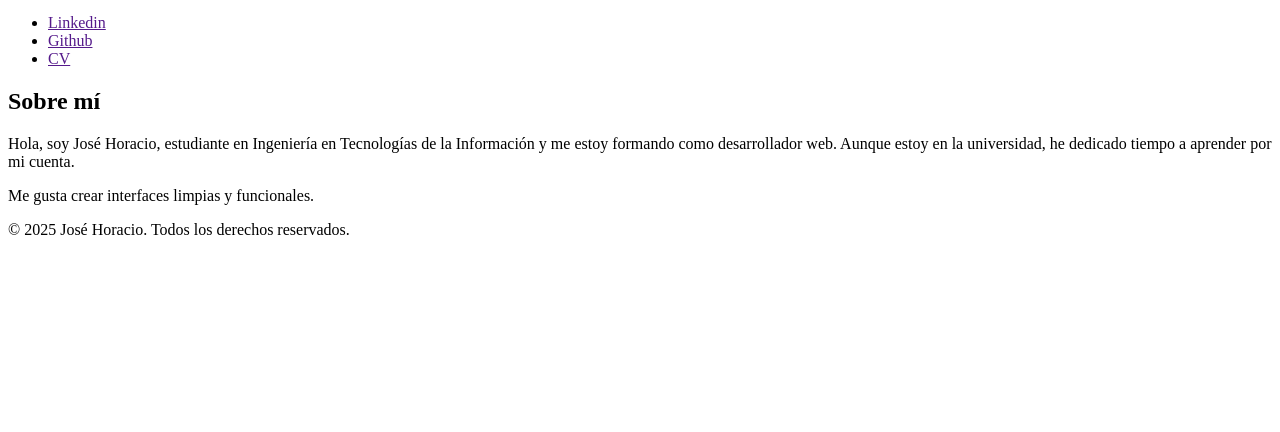
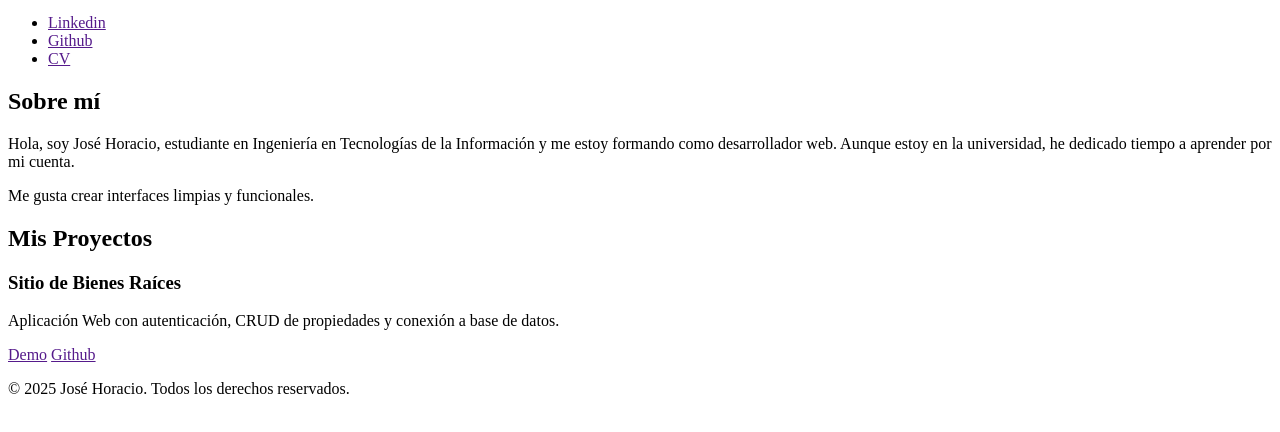
Before and after one commit to jhoracio19/portfolio-web, a plain HTML site: page index.html in a window 1280 px wide. Shown: the part 154-586 px from the top of the page. Drawn offline with Linux system fonts and the light colour scheme.

Commit message:
agregando la seccion de proyectos

```diff
--- a/index.html
+++ b/index.html
@@ -35,6 +35,25 @@
         </section>
 
         <section id="proyectos">
+            <h2>Mis Proyectos</h2>
+
+            <!-- Proyecto 1 -->
+            <div class="proyect-card">
+
+                <div class="proyect-content">
+                    <h3>Sitio de Bienes Raíces</h3>
+                    <p>Aplicación Web con autenticación, CRUD de propiedades y conexión a base de datos.</p>
+
+                    <div class="tech-list">
+
+                    </div>
+
+                    <div class="proyect-link">
+                        <a href="">Demo</a>
+                        <a href="">Github</a>
+                    </div>
+                </div>
+            </div>
 
         </section>
 
```
